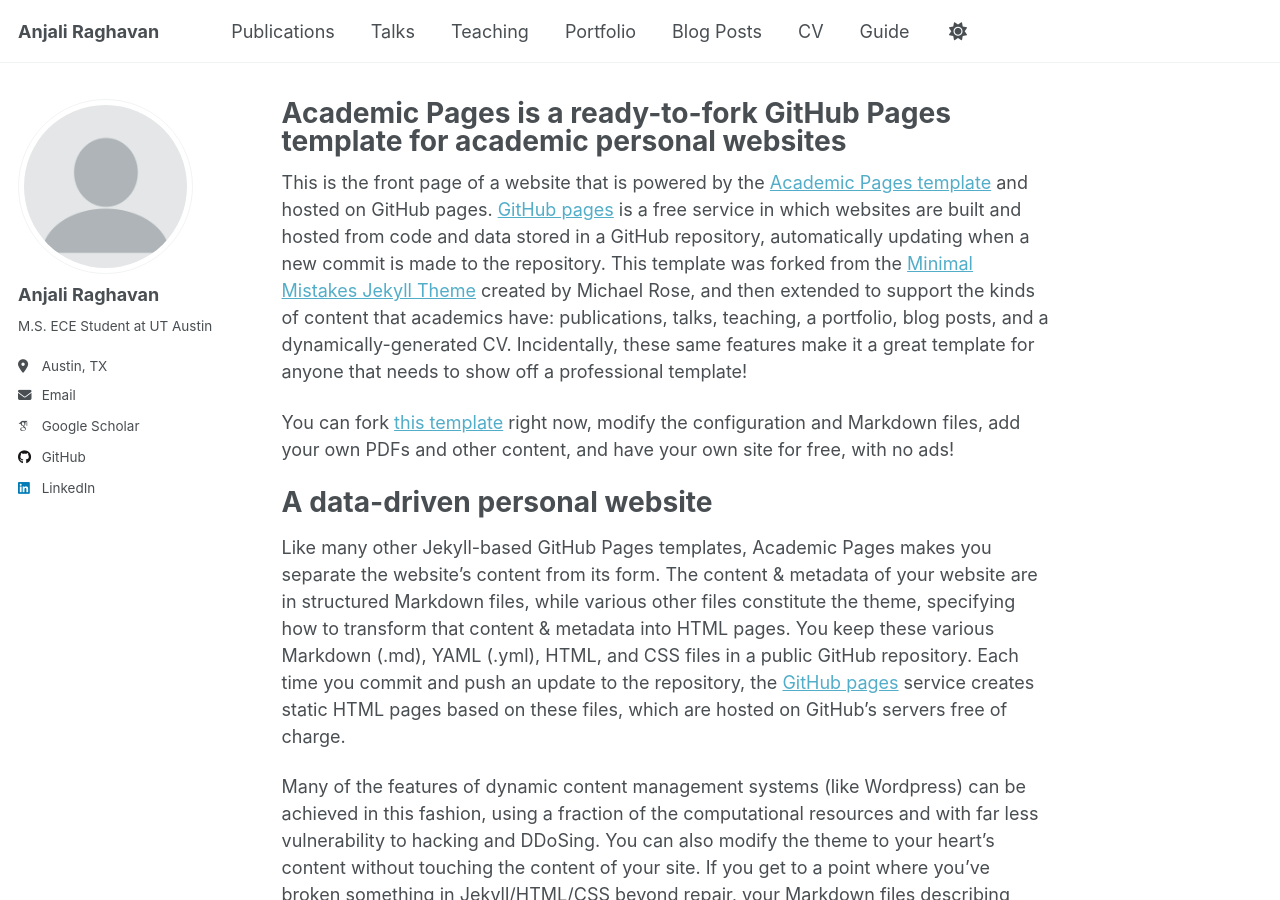
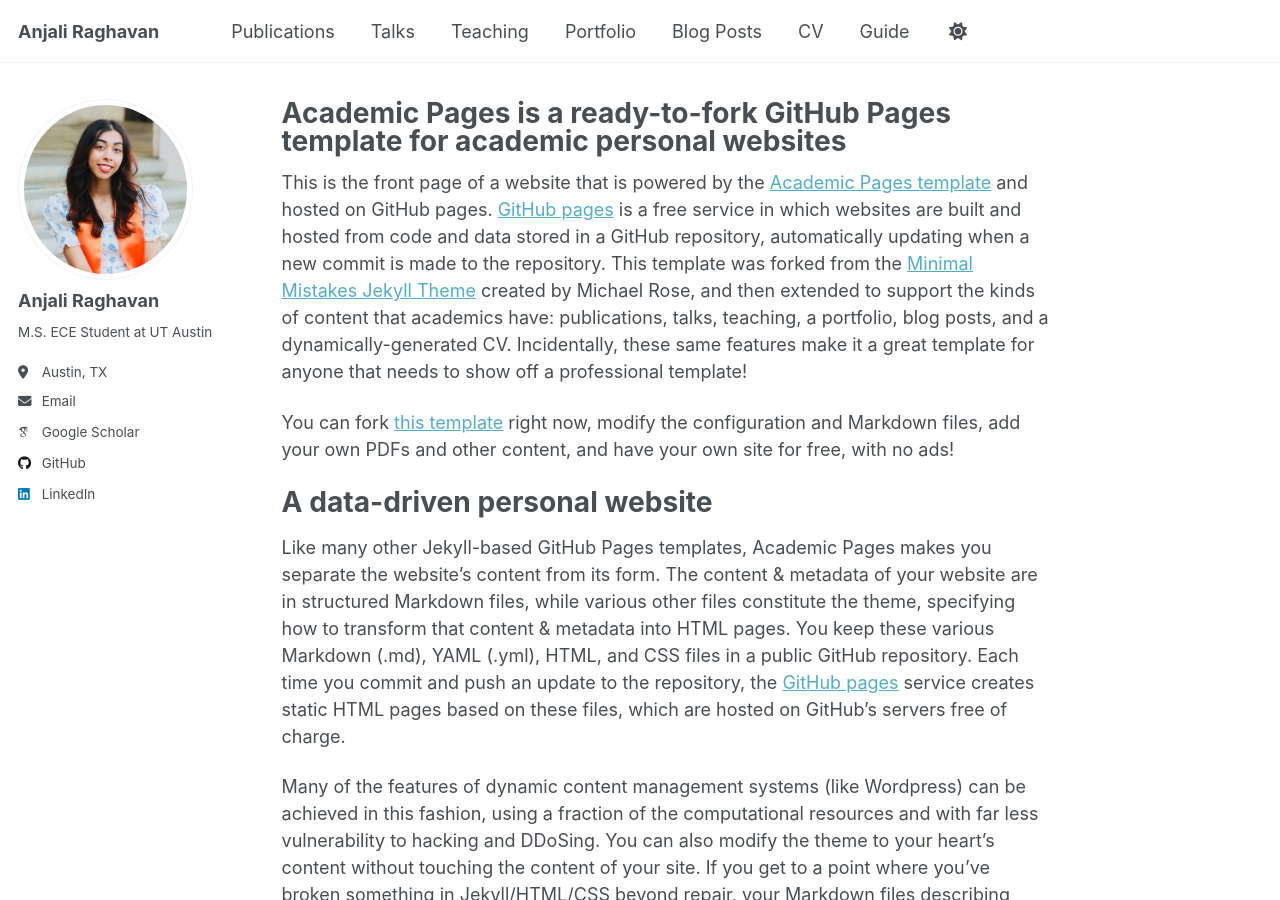
Before and after one commit to anjalir101/anjalir101.github.io, a Jekyll site: the page built from _pages/about.md, in a window 1280 px wide and 900 px high. Built offline with Jekyll 4.4.1, drawn with Linux system fonts in a browser that asks for light colours; some web fonts are replaced; a script that is not in the unit is left out.

Commit message:
Update _config.yml

```diff
--- a/_config.yml
+++ b/_config.yml
@@ -23,7 +23,7 @@ repository               : "academicpages/academicpages.github.io"
 #               Additional customization can be done by editing /_includes/author-profile.html
 author:
   # Biographic information
-  avatar           : "profile.png"
+  avatar           : "pfp1.jpg"
   name             : "Anjali Raghavan"
   pronouns         : # example: "she/her"
   bio              : "M.S. ECE Student at UT Austin"
```
